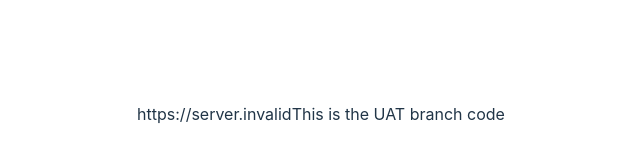
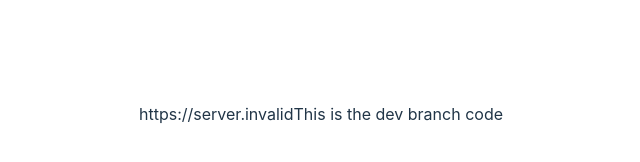
Before and after one commit to Nishant8209/ENVDocker, a React (Vite) app: page / in a window 1280 px wide. Shown: the part 286-448 px from the top of the page, without its empty margins (319-959 px from the left). Built offline with nearby package versions, Linux system fonts and the light colour scheme; no server answers.

Commit message:
changed the code  in the dev

```diff
--- a/src/App.tsx
+++ b/src/App.tsx
@@ -10,7 +10,7 @@ function App() {
     <>
       <div>{app}</div>
       {AuthUrl}
-      This is the UAT branch code
+      This is the dev branch code
     </>
   )
 }
```
